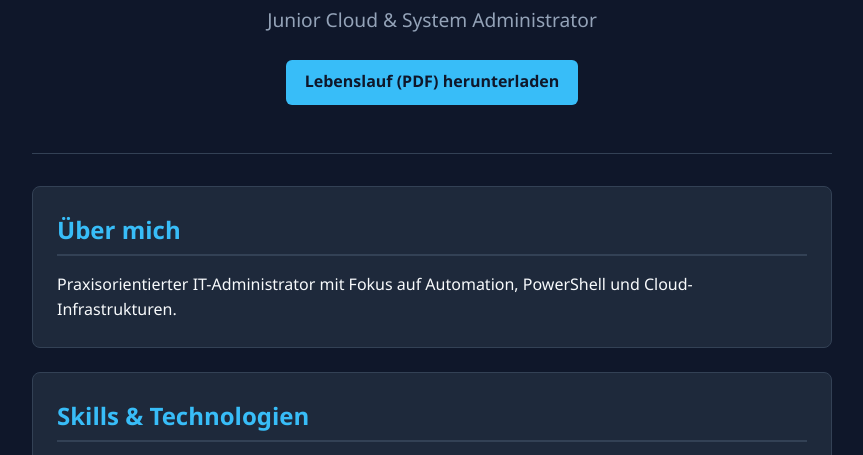
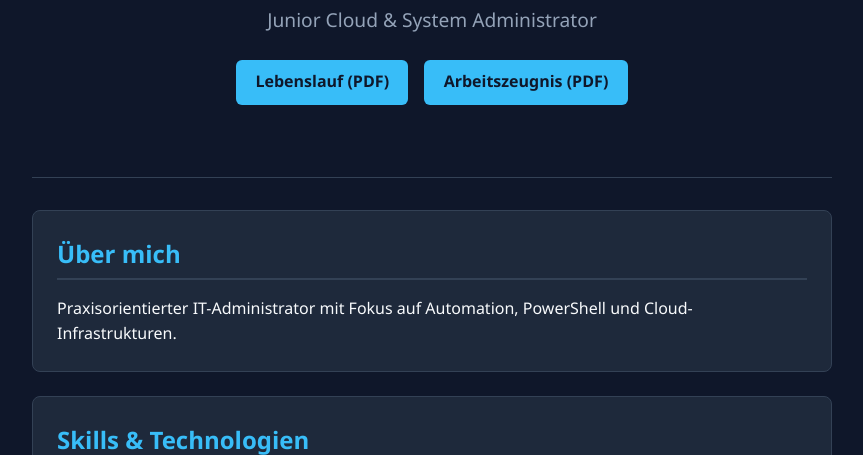
Before and after one commit to Schadde-Ronny/it-portfolio, a plain HTML site: page index.html in a window 1280 px wide. Shown: the part 291-746 px from the top of the page, without its empty margins (208-1071 px from the left). Drawn offline with Linux system fonts and the light colour scheme.

```diff
--- a/index.html
+++ b/index.html
@@ -25,8 +25,9 @@
     <h1>Ronny Frevert</h1>
     <p>Junior Cloud & System Administrator</p>
 
-    <div style="margin-top: 1.5rem;">
-        <a href="lebenslauf.pdf" class="contact-button" download>Lebenslauf (PDF) herunterladen</a>
+    <div class="contact-links" style="margin-top: 1.5rem;">
+        <a href="lebenslauf.pdf" class="contact-button" download>Lebenslauf (PDF)</a>
+        <a href="Arbeitszeugnis.pdf" class="contact-button" download>Arbeitszeugnis (PDF)</a>
     </div>
 </header>
 
```
Also changed, not shown: 1 other file.
